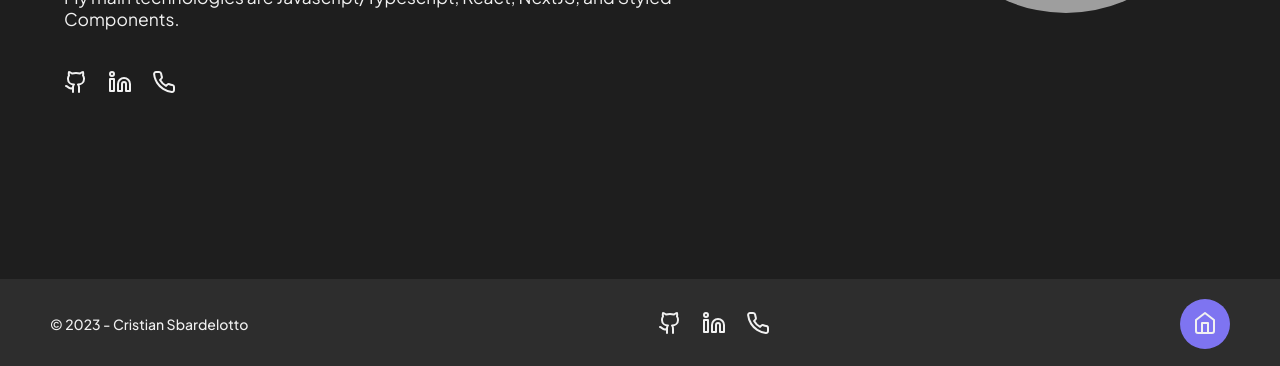
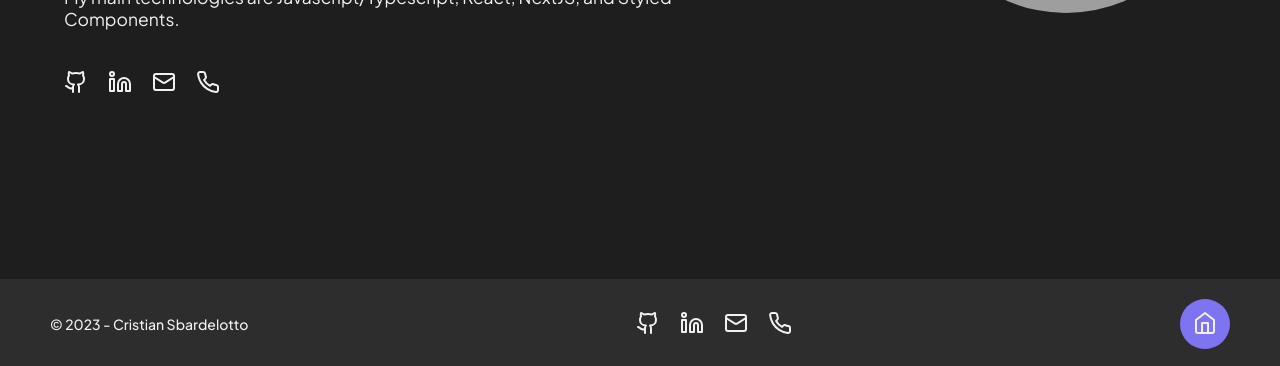
Before and after one commit to cristian-sbardelotto/portfolio, a Next.js app: page / in a window 1280 px wide. Shown: the part 431-797 px from the top of the page. Built offline with nearby package versions, Linux system fonts and the light colour scheme; grey boxes are pictures that could not be loaded.

Commit message:
♻️ refactor(socialLinks): email link implemented

```diff
--- a/src/components/SocialLinks/index.tsx
+++ b/src/components/SocialLinks/index.tsx
@@ -1,6 +1,6 @@
 import Link from 'next/link';
 
-import { Github, Linkedin, Phone } from 'lucide-react';
+import { Github, Linkedin, Mail, Phone } from 'lucide-react';
 import * as S from './styles';
 
 export function SocialLinks() {
@@ -23,6 +23,14 @@ export function SocialLinks() {
         </Link>
       </li>
       <li>
+        <Link
+          href='https://mail.google.com/mail/u/0/?fs=1&tf=cm&source=mailto&to=cristian.k.sbardelotto@gmail.com'
+          target='_blank'
+        >
+          <Mail />
+        </Link>
+      </li>
+      <li>
         <Link href='/contact'>
           <Phone />
         </Link>
```
